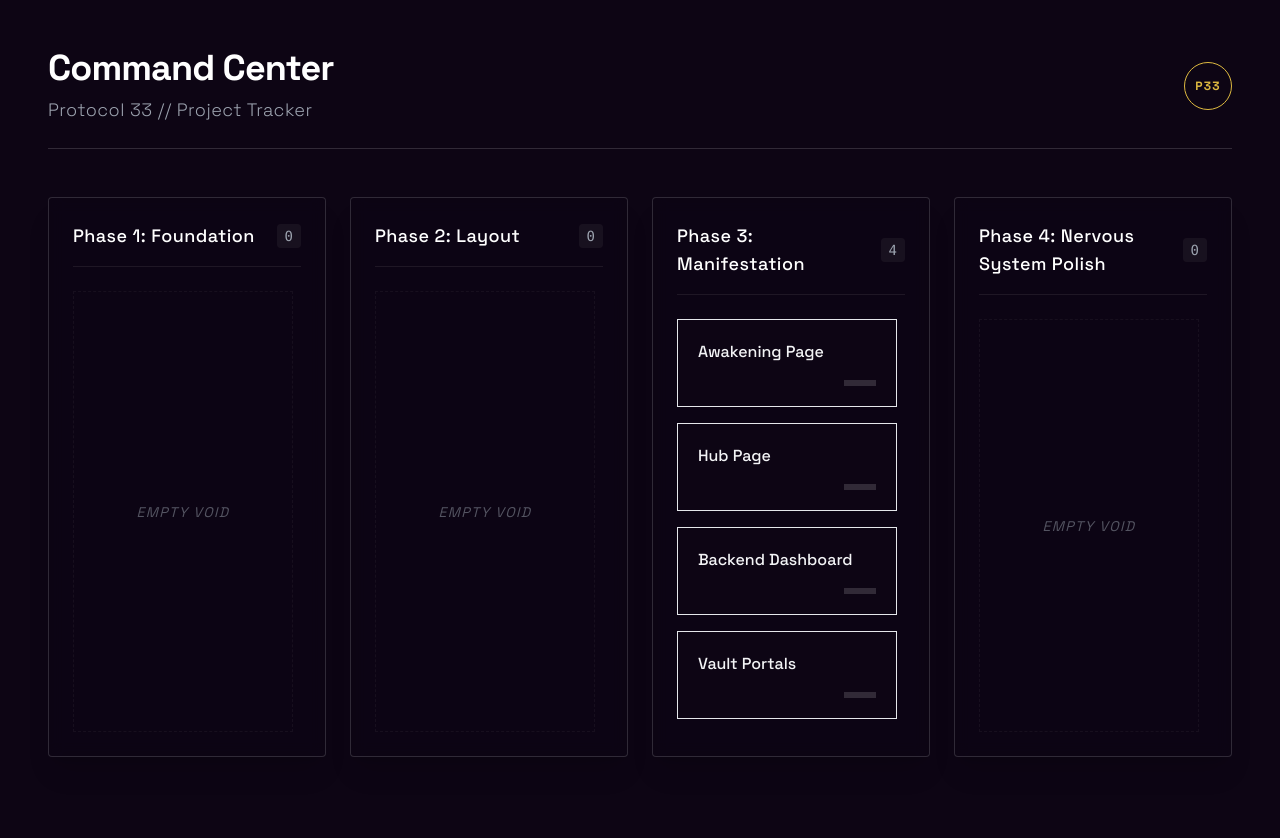
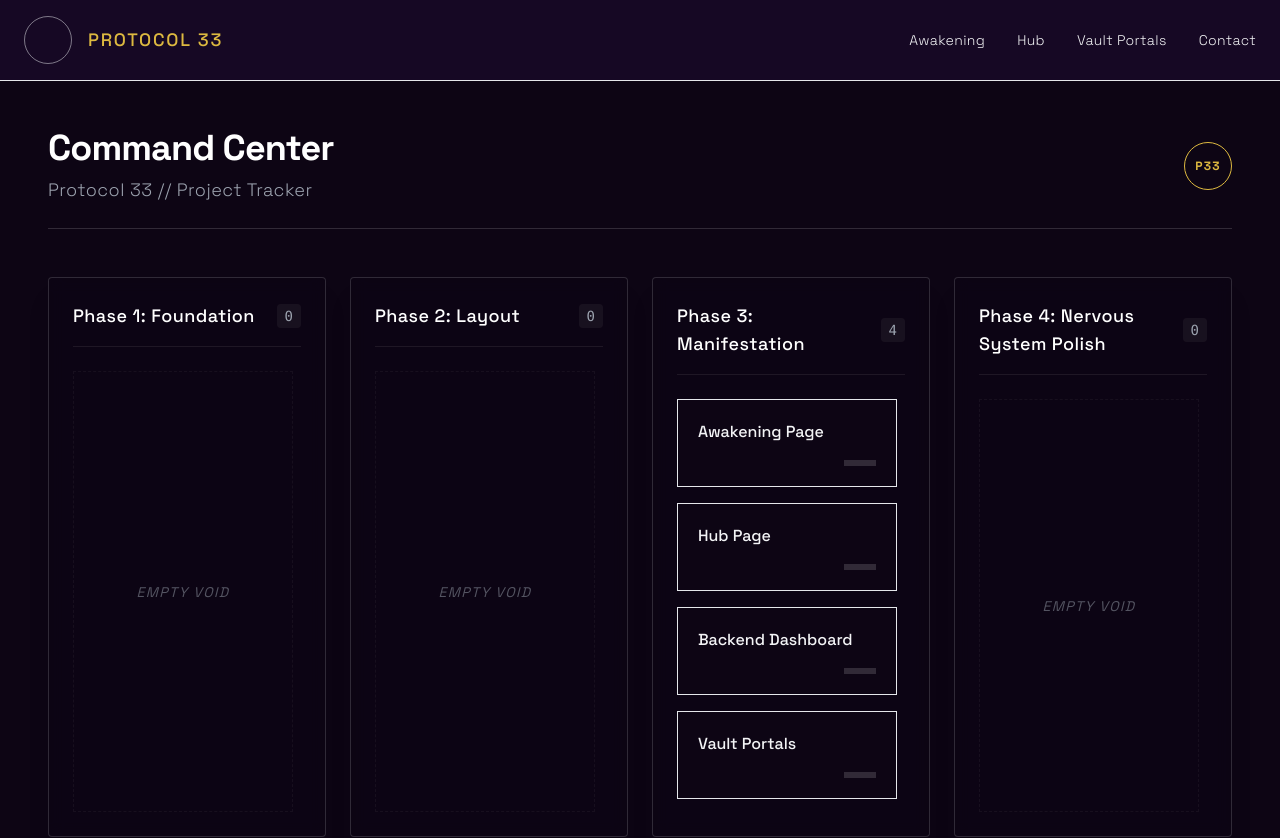
Before and after one commit to Peter999Bright-star/P33-command-centre, a Next.js app: page /command-center in a window 1280 px wide. Shown: the top 838 px of the page. Before the commit the page ends 805 px from the top, so only its background shows below. Built offline with nearby package versions, Linux system fonts and the light colour scheme.

Commit message:
feat: phase 2 global scaffold, navbar, and footer

```diff
--- a/src/app/command-center/page.tsx
+++ b/src/app/command-center/page.tsx
@@ -18,7 +18,7 @@
 
 export default function CommandCenter() {
     return (
-        <main className="min-h-screen p-8 lg:p-12">
+        <main className="min-h-screen p-8 lg:p-12 bg-void-deep text-primary">
             <header className="mb-12 border-b border-platinum-subtle pb-6 flex items-center justify-between">
                 <div>
                     <h1 className="text-4xl font-bold tracking-tight text-white mb-2">
@@ -40,7 +40,7 @@
                 {columns.map((col) => (
                     <div
                         key={col.id}
-                        className="border border-platinum-subtle p-6 rounded-sm bg-void/50 backdrop-blur-sm shadow-xl flex flex-col h-[70vh]"
+                        className="border border-platinum-subtle p-6 rounded-sm bg-void-deep/50 backdrop-blur-sm shadow-xl flex flex-col h-[70vh]"
                     >
                         <div className="flex items-center justify-between mb-6 pb-4 border-b border-platinum-subtle/50">
                             <h2 className="text-lg font-medium text-white tracking-wide">
@@ -55,7 +55,7 @@
                             {col.items.map((item) => (
                                 <div
                                     key={item.id}
-                                    className="p-5 border border-platinum hover:border-alchemical-gold transition-colors duration-300 cursor-pointer bg-void group"
+                                    className="p-5 border border-platinum hover:border-alchemical-gold transition-colors duration-300 cursor-pointer bg-void-deep group"
                                 >
                                     <h3 className="text-primary font-medium group-hover:text-alchemical-gold transition-colors duration-300">
                                         {item.title}
--- a/src/app/globals.css
+++ b/src/app/globals.css
@@ -1,16 +1,25 @@
 @import "tailwindcss";
 
 :root {
-  --background: #0d0514; /* The Void */
-  --foreground: #f3f4f6; /* Text (Primary) */
-  --muted: #9ca3af;      /* Text (Muted) */
-  --gold: #ddb940;       /* Alchemical Gold */
-  --platinum: #e5e7eb;   /* Platinum */
-  --platinum-subtle: rgba(255, 255, 255, 0.15); /* Structure */
+  --void-deep: #0d0514;
+  /* The Void (Command Center) */
+  --void-public: #160824;
+  /* The Void (Public Pages) */
+  --foreground: #f3f4f6;
+  /* Text (Primary) */
+  --muted: #9ca3af;
+  /* Text (Muted) */
+  --gold: #ddb940;
+  /* Alchemical Gold */
+  --platinum: #e5e7eb;
+  /* Platinum */
+  --platinum-subtle: rgba(255, 255, 255, 0.15);
+  /* Structure */
 }
 
 @theme inline {
-  --color-void: var(--background);
+  --color-void-deep: var(--void-deep);
+  --color-void-public: var(--void-public);
   --color-primary: var(--foreground);
   --color-muted: var(--muted);
   --color-alchemical-gold: var(--gold);
@@ -21,6 +30,6 @@
 }
 
 body {
-  background-color: var(--background);
+  background-color: var(--void-public);
   color: var(--foreground);
 }
--- a/src/app/layout.tsx
+++ b/src/app/layout.tsx
@@ -12,6 +12,9 @@
   description: "The Sovereign Foundation - Phase 1",
 };
 
+import Navbar from "@/components/layout/Navbar";
+import Footer from "@/components/layout/Footer";
+
 export default function RootLayout({
   children,
 }: Readonly<{
@@ -19,8 +22,12 @@
 }>) {
   return (
     <html lang="en" className="dark">
-      <body className={`${spaceGrotesk.variable} antialiased bg-void text-primary font-sans`}>
-        {children}
+      <body className={`${spaceGrotesk.variable} antialiased bg-void-public text-primary font-sans flex flex-col min-h-screen`}>
+        <Navbar />
+        <main className="flex-grow pt-20">
+          {children}
+        </main>
+        <Footer />
       </body>
     </html>
   );
--- /dev/null
+++ b/src/components/layout/Footer.tsx
@@ -0,0 +1,15 @@
+import React from "react";
+
+export default function Footer() {
+    return (
+        <footer className="w-full bg-void-public border-t border-platinum py-8 mt-auto">
+            <div className="max-w-7xl mx-auto px-6 flex flex-col md:flex-row items-center justify-between text-sm text-muted font-light tracking-wide">
+                <p>&copy; 2026 Protocol 33 Clinic. Radical Somatic Sovereignty.</p>
+                <div className="mt-4 md:mt-0 flex gap-6">
+                    <span className="hover:text-alchemical-gold transition-colors cursor-pointer">Privacy</span>
+                    <span className="hover:text-alchemical-gold transition-colors cursor-pointer">Terms</span>
+                </div>
+            </div>
+        </footer>
+    );
+}
--- /dev/null
+++ b/src/components/layout/Navbar.tsx
@@ -0,0 +1,43 @@
+import Link from "next/link";
+import Image from "next/image";
+
+export default function Navbar() {
+    return (
+        <nav className="fixed top-0 w-full z-50 bg-void-public border-b border-platinum">
+            <div className="max-w-7xl mx-auto px-6 h-20 flex items-center justify-between">
+                {/* Brand Anchor */}
+                <div className="flex items-center gap-4">
+                    <div className="relative w-12 h-12 rounded-full overflow-hidden border border-platinum/50 flex-shrink-0">
+                        <Image
+                            src="/logo.jpg"
+                            alt="Protocol 33 Logo"
+                            fill
+                            className="object-cover"
+                            sizes="48px"
+                            priority
+                        />
+                    </div>
+                    <Link href="/" className="text-alchemical-gold font-medium tracking-widest text-lg">
+                        PROTOCOL 33
+                    </Link>
+                </div>
+
+                {/* Navigation Links */}
+                <div className="hidden md:flex items-center gap-8 text-sm tracking-wide font-light">
+                    <Link href="/awakening" className="text-primary hover:text-alchemical-gold transition-colors duration-300">
+                        Awakening
+                    </Link>
+                    <Link href="/hub" className="text-primary hover:text-alchemical-gold transition-colors duration-300">
+                        Hub
+                    </Link>
+                    <Link href="/vault-portals" className="text-primary hover:text-alchemical-gold transition-colors duration-300">
+                        Vault Portals
+                    </Link>
+                    <Link href="/contact" className="text-primary hover:text-alchemical-gold transition-colors duration-300">
+                        Contact
+                    </Link>
+                </div>
+            </div>
+        </nav>
+    );
+}
```
Also changed, not shown: public/logo.jpg (added), 1 other file (tests, documents, lock files or other folders).
